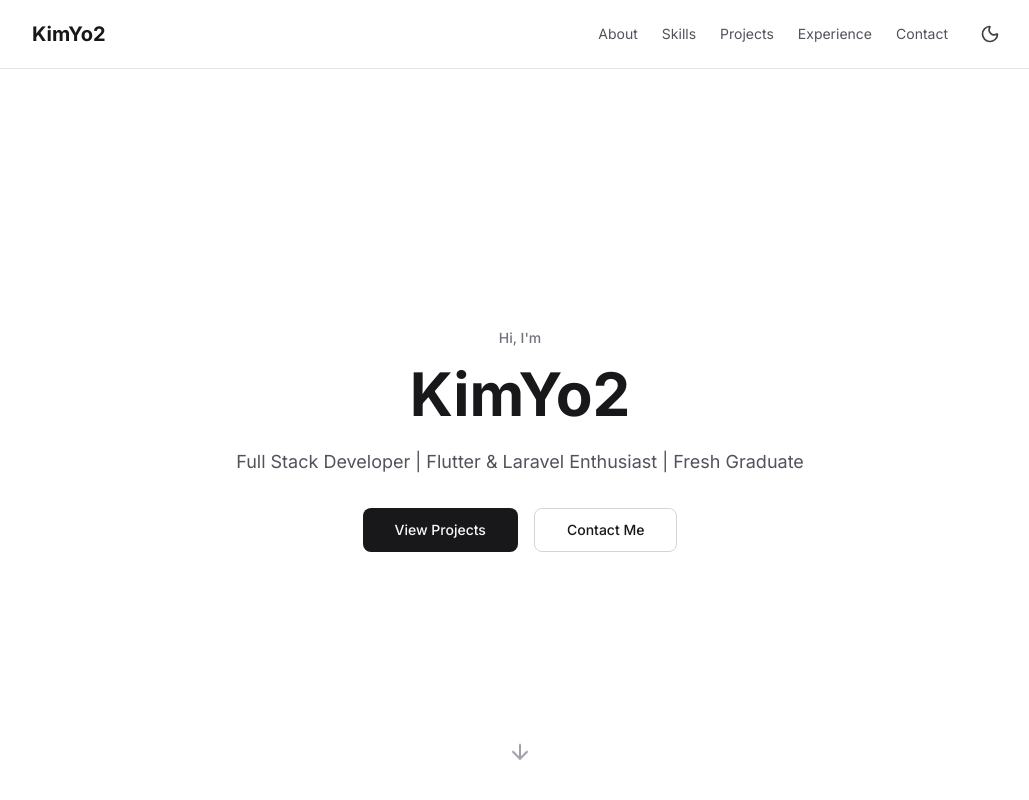
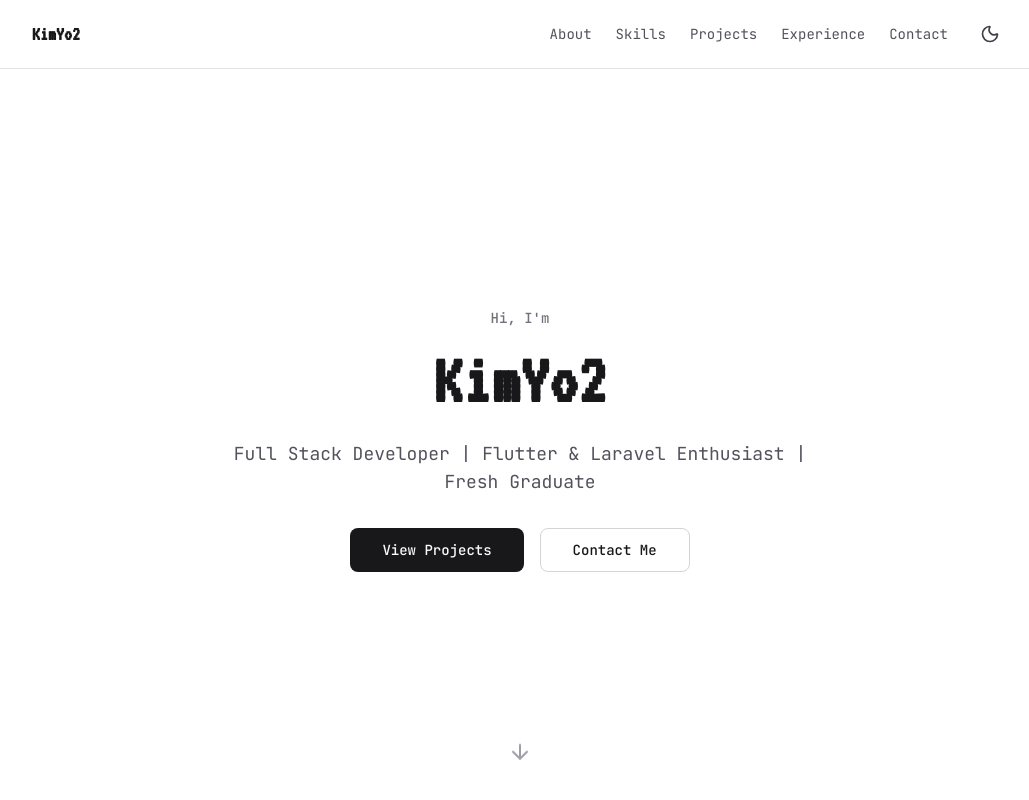
Before and after one commit to KimYo2/web-porto, a Next.js app: page / in a window 1280 px wide. Shown: the top 800 px of the page, without its empty margins (120-1149 px from the left). Built offline with nearby package versions, Linux system fonts and the light colour scheme.

Commit message:
feat: add 8-bit pixel font theme
- Add VT323 pixel font for retro 8-bit look
- Apply pixel font to name in hero and navbar
- Keep JetBrains Mono for code elements

```diff
--- a/app/globals.css
+++ b/app/globals.css
@@ -1,15 +1,19 @@
 @import "tailwindcss";
 
 :root {
-  --font-inter: 'Inter', sans-serif;
+  --font-pixel: 'VT323', monospace;
   --font-mono: 'JetBrains Mono', monospace;
 }
 
 body {
-  font-family: var(--font-inter), sans-serif;
+  font-family: var(--font-mono), monospace;
 }
 
-code, pre, .font-mono {
+.pixel-font {
+  font-family: var(--font-pixel), monospace;
+}
+
+code, pre {
   font-family: var(--font-mono), monospace;
 }
 
--- a/app/layout.tsx
+++ b/app/layout.tsx
@@ -1,12 +1,13 @@
 import type { Metadata } from "next";
-import { JetBrains_Mono, Inter } from "next/font/google";
+import { JetBrains_Mono, Press_Start_2P, VT323 } from "next/font/google";
 import { ThemeProvider } from "@/components/theme-provider";
 import { Navbar } from "@/components/layout/navbar";
 import { Footer } from "@/components/layout/footer";
 import "./globals.css";
 
-const inter = Inter({
-  variable: "--font-inter",
+const vt323 = VT323({
+  variable: "--font-pixel",
+  weight: "400",
   subsets: ["latin"],
 });
 
@@ -29,7 +30,7 @@ export default function RootLayout({
     <html lang="en" suppressHydrationWarning>
       <body
         suppressHydrationWarning
-        className={`${inter.variable} ${jetbrainsMono.variable} font-sans min-h-screen flex flex-col antialiased bg-white dark:bg-zinc-950 text-zinc-900 dark:text-zinc-50`}
+        className={`${vt323.variable} ${jetbrainsMono.variable} font-sans min-h-screen flex flex-col antialiased bg-white dark:bg-zinc-950 text-zinc-900 dark:text-zinc-50`}
       >
         <ThemeProvider>
           <Navbar />
--- a/components/layout/navbar.tsx
+++ b/components/layout/navbar.tsx
@@ -31,7 +31,7 @@ export function Navbar() {
         <div className="flex items-center justify-between">
           <Link
             href="/"
-            className="text-xl font-bold text-zinc-900 dark:text-zinc-50"
+            className="text-xl font-bold text-zinc-900 dark:text-zinc-50 pixel-font"
           >
             KimYo2
           </Link>
--- a/components/sections/hero.tsx
+++ b/components/sections/hero.tsx
@@ -22,7 +22,7 @@ export function Hero() {
           initial={{ opacity: 0, y: 20 }}
           animate={{ opacity: 1, y: 0 }}
           transition={{ duration: 0.6, delay: 0.2 }}
-          className="text-4xl md:text-6xl font-bold text-zinc-900 dark:text-zinc-50 mb-6"
+          className="text-5xl md:text-7xl font-bold text-zinc-900 dark:text-zinc-50 mb-6 pixel-font"
         >
           KimYo2
         </motion.h1>
```
